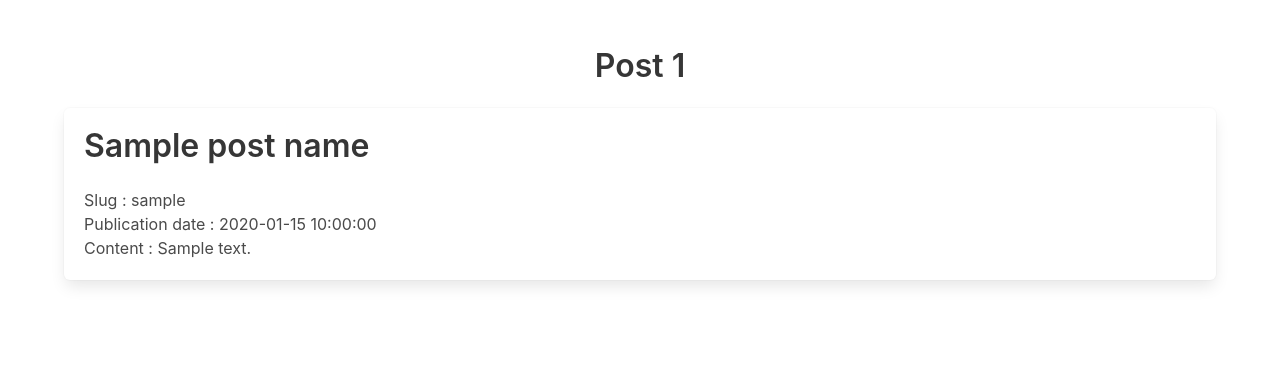
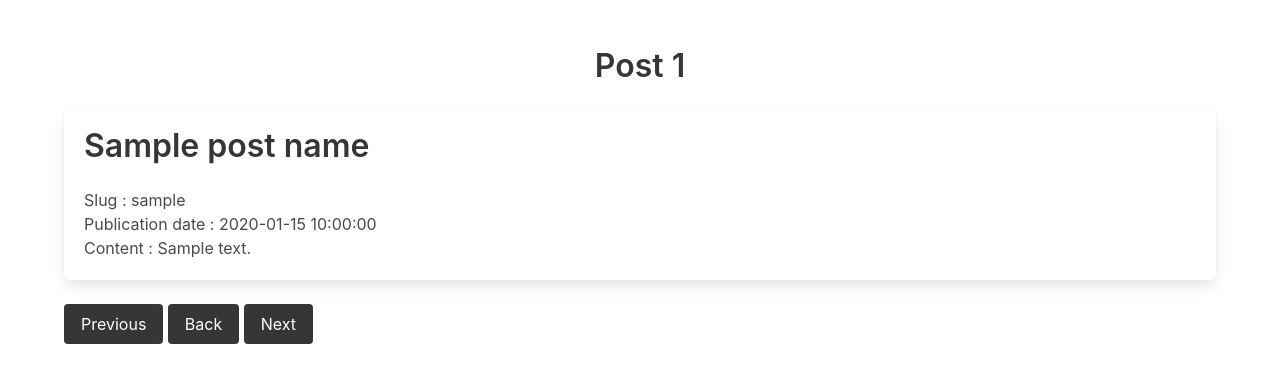
Before and after one commit to cmamon/symfony-blog, a Symfony app: template templates/post/show.html.twig in a window 1280 px wide. Shown: the top 383 px of the page. Run offline with Twig, Linux system fonts and the light colour scheme; the template is opened without the code that fills it: most values are stand-ins (such as "Sample title", 1, 10 or a date in 2020); style sheets or scripts are compiled from the project's sources; some libraries are stand-ins or nearby versions.

Commit message:
Implementation of navigation between page
Navigation between posts via the show page

```diff
--- a/templates/base.html.twig
+++ b/templates/base.html.twig
@@ -8,7 +8,7 @@
         <title>{% block title %} Welcome! {% endblock %}</title>
         <link rel="icon" type="image/x-icon" href="{{ asset('favicon.ico') }}" />
         <link rel="stylesheet" href="https://cdn.jsdelivr.net/npm/bulma@0.8.0/css/bulma.min.css">
-        <link rel="stylesheet/less" type="text/css" href="less/styles.less" />
+        <link rel="stylesheet/less" type="text/css" href="{{ asset('less/styles.less') }}" />
         <script src="https://cdnjs.cloudflare.com/ajax/libs/less.js/3.0.0/less.min.js" type="text/javascript"></script>
 
         <link rel="stylesheet" href="{{ asset('css/styles.css') }}">
--- a/templates/post/show.html.twig
+++ b/templates/post/show.html.twig
@@ -22,6 +22,26 @@
           </div>
         </div>
       </div>
+
+      <div class="field is-grouped">
+        <p class="control">
+
+          <a class="button is-dark " {%if id_previous != null %} href="{{ path('post_show', {'id': id_previous}) }}" {% else %} style="visibility: hidden;"{% endif %} >
+            Previous
+          </a>
+
+          <a class="button is-dark" href="{{ path('post') }}">
+            Back
+          </a>
+
+          <a class="button is-dark " {%if id_next != null %} href="{{ path('post_show', {'id': id_next}) }}"{% else %} style="visibility: hidden;"{% endif %} >
+            Next
+          </a>
+
+        </p>
+      </div>
+
+
     </div>
   </section>
 {% endblock %}
```
Also changed, not shown: src/Controller/PostController.php (+15 -1 lines).
